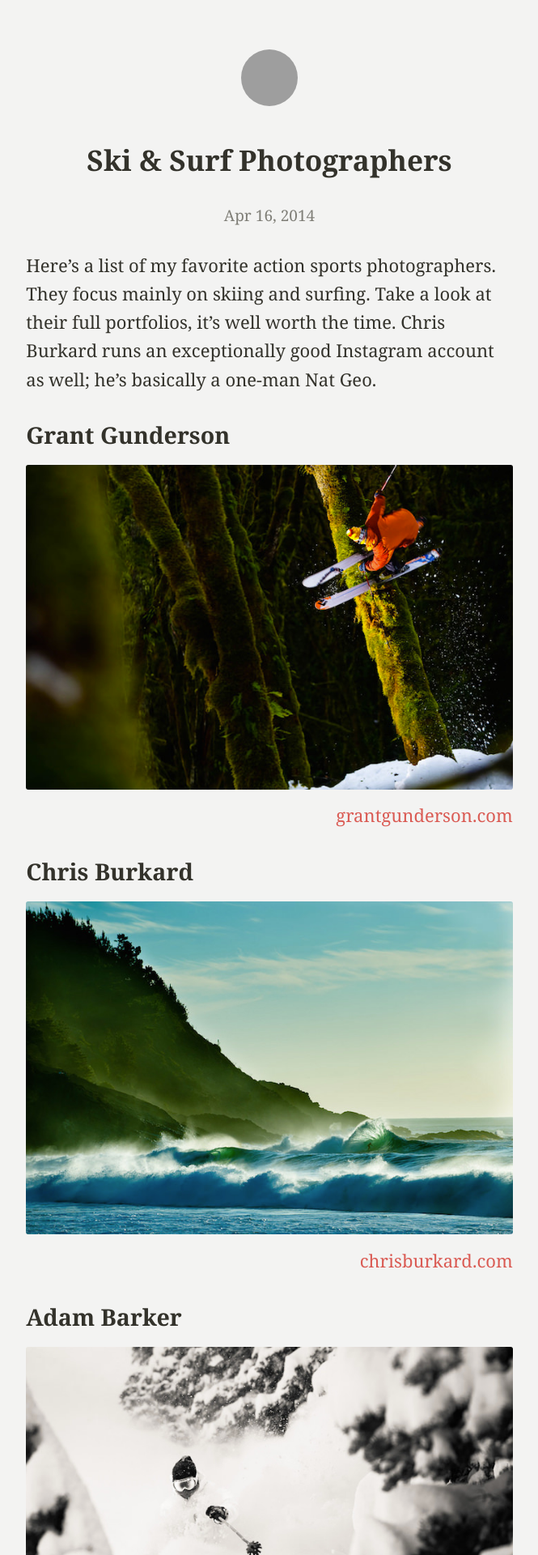
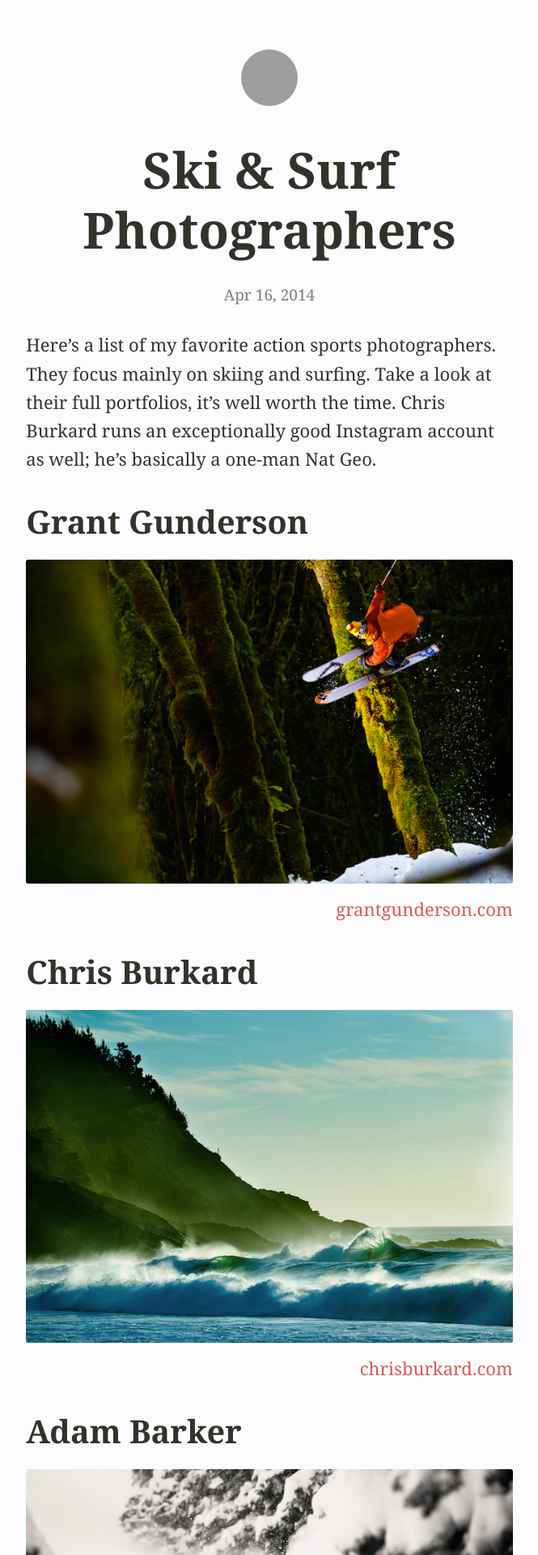
Before and after one commit to elliotdickison/elliotdickison.github.io, a Jekyll site: the page built from _posts/2014-04-16-ski-surf-photogs.md, in a window 1280 px wide. Shown: the top 1920 px of the page at 81% size, without its empty margins (307-972 px from the left). Built offline with Jekyll 4.4.1, drawn with Linux system fonts in a browser that asks for light colours; nearby versions of some CDN libraries; grey boxes are pictures that could not be loaded.

Commit message:
Style tweaks

```diff
--- a/_includes/head.html
+++ b/_includes/head.html
@@ -5,8 +5,6 @@
 
     <title>{% if page.title %}{{ page.title }} | {% endif %}{{ site.title }}</title>
     <meta name="description" content="{% if page.excerpt %}{{ page.excerpt | strip_html | strip_newlines | truncate: 160 }}{% else %}{{ site.description }}{% endif %}">
-
-    <script async src="//use.typekit.net/cbu6koo.js" onload="Typekit.load();"></script>
 
     <link rel="stylesheet" href="{{ "/css/main.css" | prepend: site.baseurl }}">
     <link rel="canonical" href="{{ page.url | replace:'index.html','' | prepend: site.baseurl | prepend: site.url }}">
@@ -19,4 +17,6 @@
 
     <link rel="pingback" href="https://webmention.io/elliotdickison.com/xmlrpc" />
     <link rel="webmention" href="https://webmention.io/elliotdickison.com/webmention" />
+
+    <script src="//use.typekit.net/cbu6koo.js" onload="Typekit.load();"></script>
 </head>
--- a/_sass/_base.scss
+++ b/_sass/_base.scss
@@ -88,11 +88,11 @@ h1, h2, h3, h4, h5, h6 {
 }
 
 h1 {
-    font-size: 1.6rem;
+    font-size: 2.8rem;
 }
 
 h2 {
-    font-size: 1.3rem;
+    font-size: 1.8rem;
 }
 
 /**
--- a/_sass/_layout.scss
+++ b/_sass/_layout.scss
@@ -123,17 +123,17 @@
 
         &:hover,
         &:active {
-            @include text-underline(-1px, $background-color);
+            @include text-underline(-2px, $background-color);
             @include text-clear-descendors($background-color);
         }
 
         .wf-active & {
             &:hover,
             &:active {
-                @include text-underline(-6px, $background-color);
+                @include text-underline(-8px, $background-color);
 
                 @include media-query($on-mobile) {
-                    @include text-underline(-5px, $background-color);
+                    @include text-underline(-7px, $background-color);
                 }
             }
         }
@@ -180,7 +180,7 @@
     }
 
     &__title {
-        line-height: 1.4em;
+        line-height: 1.2em;
     }
 
     &__summary {
@@ -198,7 +198,7 @@
 
     @include media-query($on-mobile) {
         &--stacked &__meta {
-            font-size: $font-size-extra-small;
+            font-size: $font-size-small;
             line-height: $font-size;
         }
     }
--- a/css/main.scss
+++ b/css/main.scss
@@ -16,7 +16,7 @@ $line-height: 1.6;
 /* colors */
 $background-color-alternate: #dadad8;
 $background-color-code: #49483e;
-$background-color: #f3f3f2;
+$background-color: #fcfcfe;
 $theme-color: #da5b54;
 $text-color-secondary: #7f7e77;
 $text-color: #33322b;
```
Also changed, not shown: _includes/header.html (line endings or trailing spaces).
